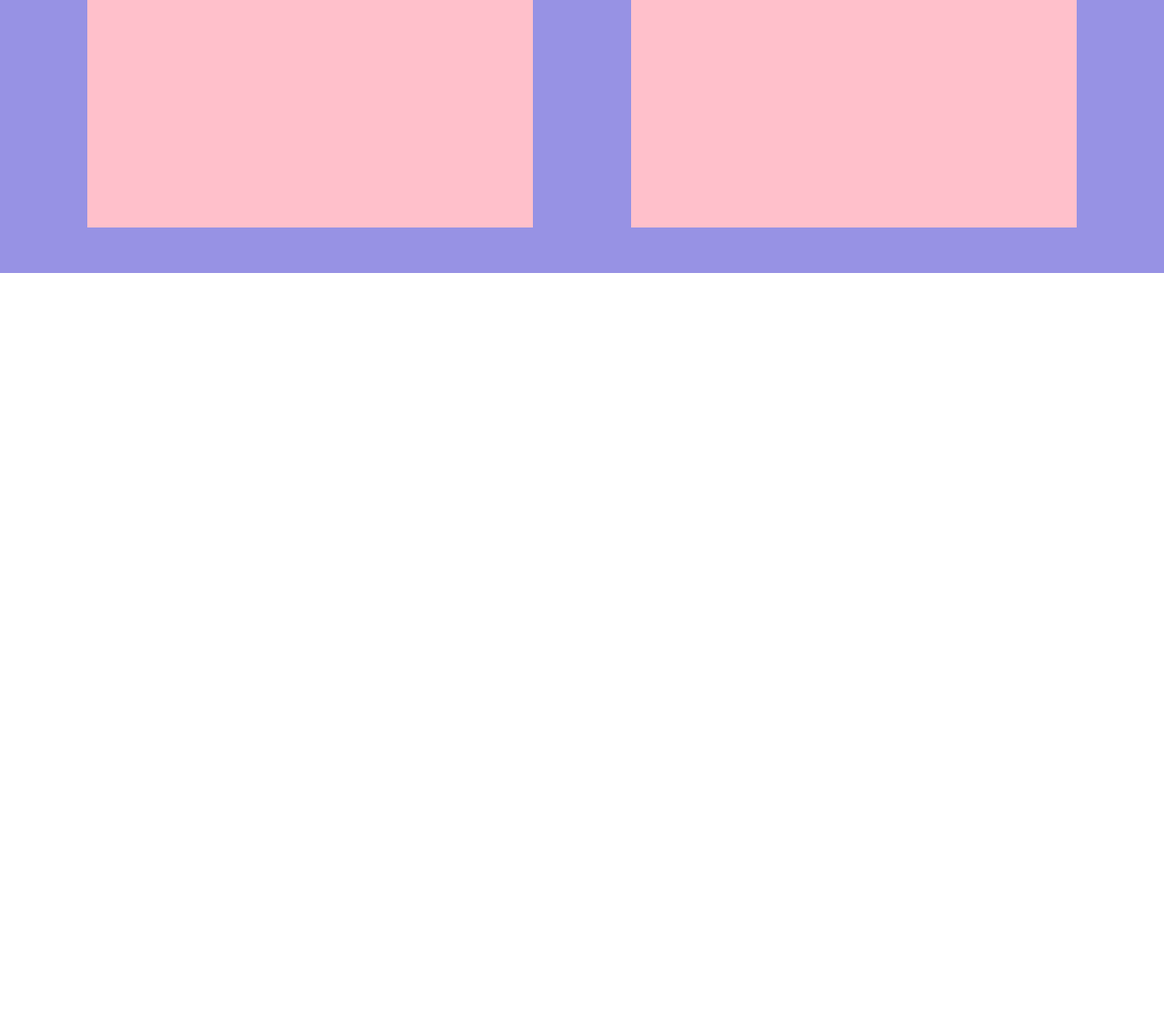
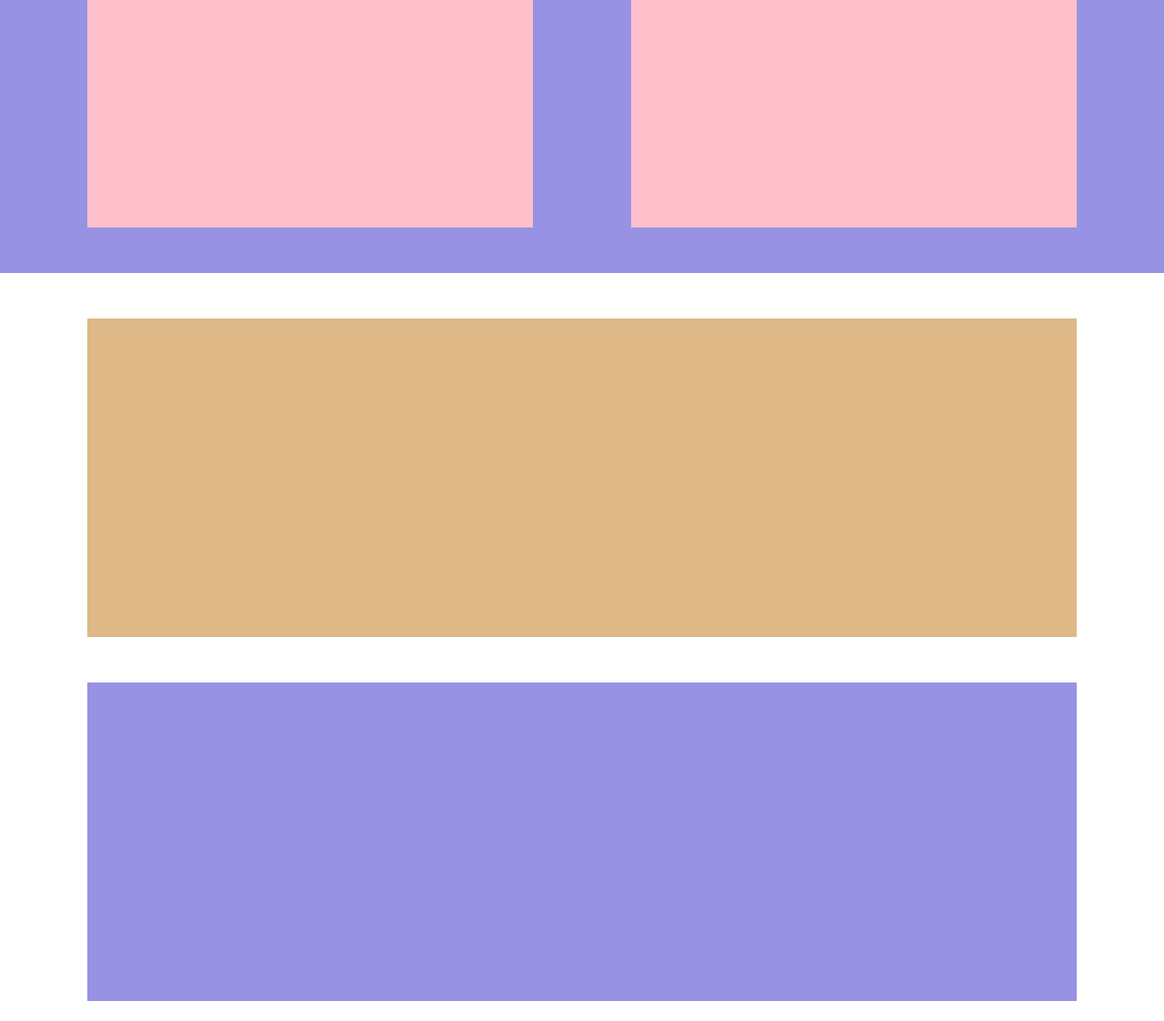
Before and after one commit to NicolaPiperis/htmlcss-responsive-layout, a plain HTML site: page index.html in a window 1280 px wide. Shown: the part 1650-2772 px from the top of the page at 91% size. Before the commit the page ends 1950 px from the top, so only its background shows below. Drawn offline with Linux system fonts and the light colour scheme.

Commit message:
macro section partner

```diff
--- a/css/style.css
+++ b/css/style.css
@@ -51,6 +51,18 @@ header nav{
 
     #app-development{
         margin-top: 50px;
+    }
+
+    /* partner section */
+
+    .profile{
+        background-color: #9792e4;
+        width: 100%;
+        margin: 50px 0;
+    }
+
+    #text-partner{
+        margin: 50px 0;
     }
 
 
@@ -107,3 +119,12 @@ header nav{
         background-color: pink;
         min-height: 500px;
     }
+    /* partner section */
+
+    .profile{
+        min-height: 350px;
+    }
+    #text-partner{
+        background-color: burlywood;
+        min-height: 350px;
+    }
--- a/index.html
+++ b/index.html
@@ -108,7 +108,27 @@
         </section>
 
         <!-- partners -->
-        <section class="container">
+        <section class="container" id="partner">
+
+            <!-- text -->
+            <div id="text-partner">
+
+            </div>
+
+            <!-- profile nat -->
+            <div class="profile">
+
+            </div>
+
+            <!-- profile celia -->
+            <div class="profile">
+
+            </div>
+
+            <!-- profile bob -->
+            <div class="profile">
+
+            </div>
 
         </section>
 
```
